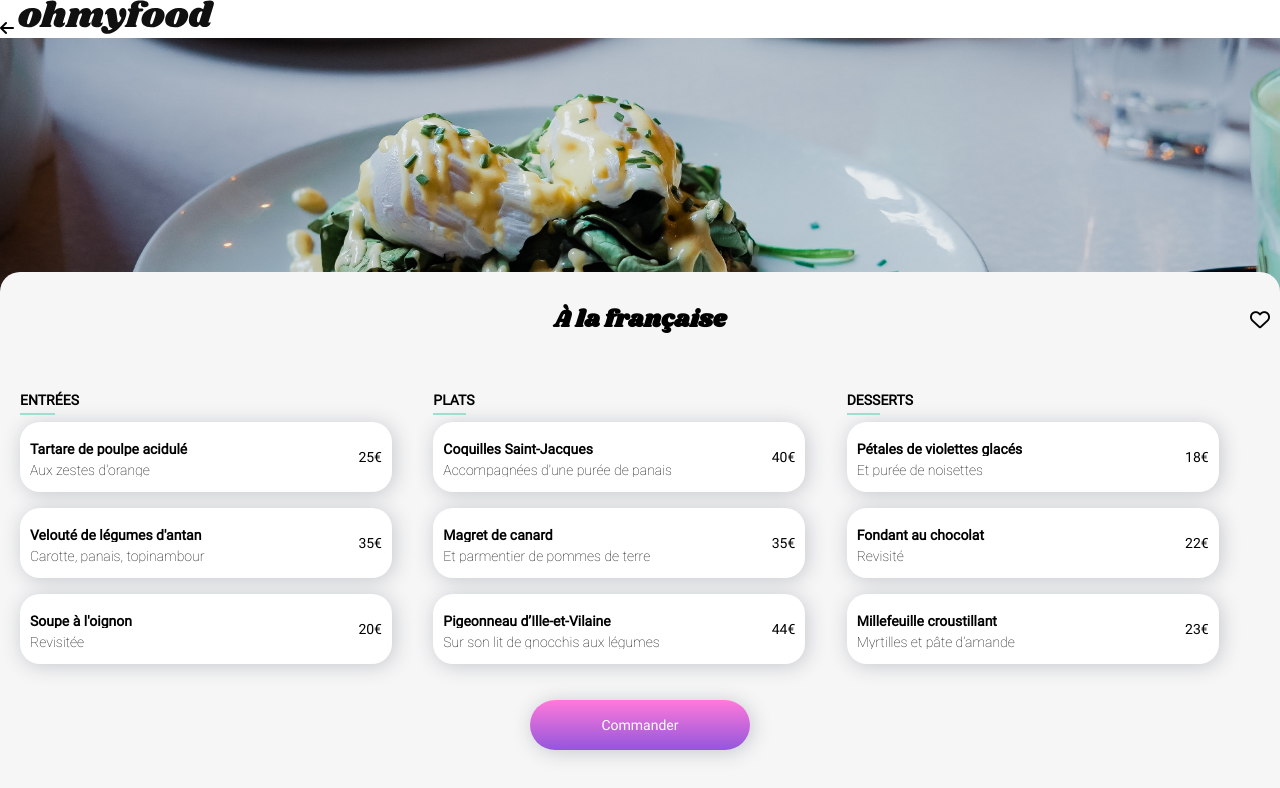
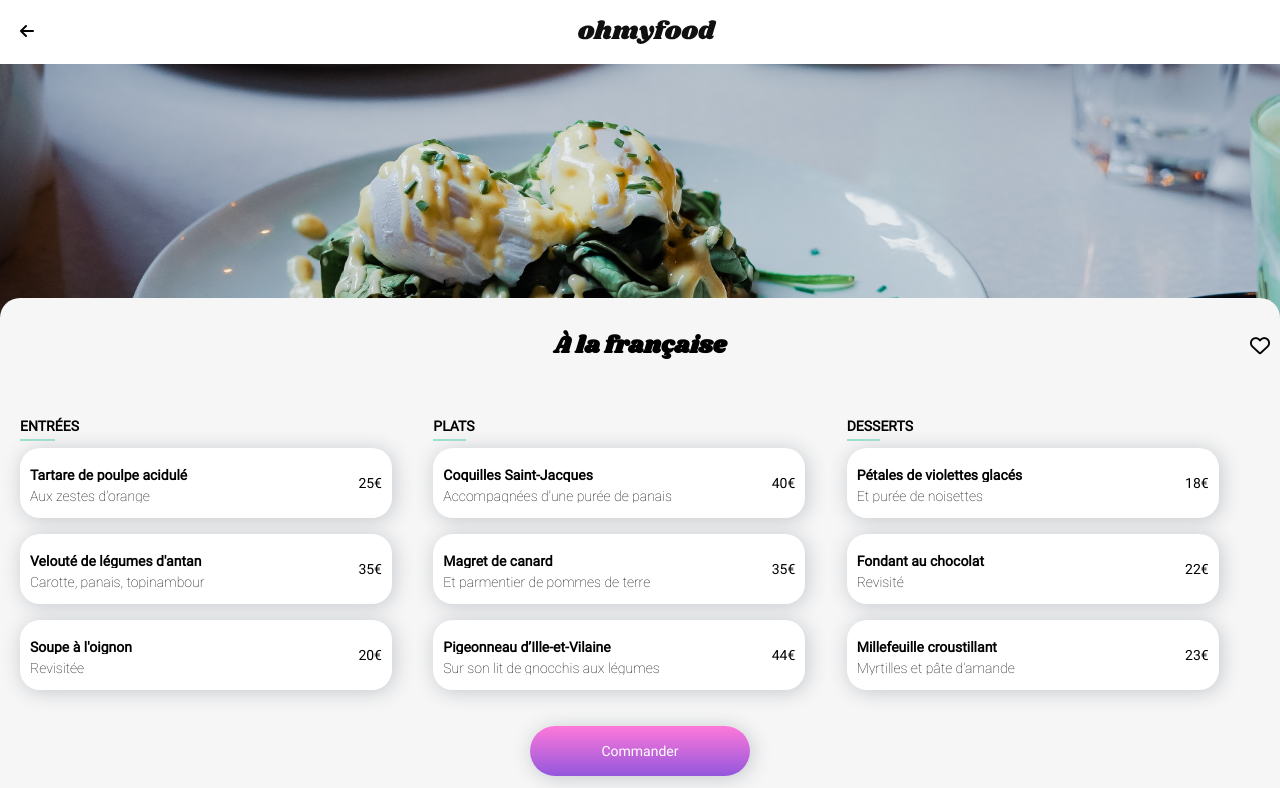
Before and after one commit to AmandineSis/AmandineSismondi_3_10062021, a website: page ALaFrancaise.html in a window 1280 px wide. Shown: the top 788 px of the page. Drawn offline with Linux system fonts and the light colour scheme.

Commit message:
header changed on all pages

```diff
--- a/ALaFrancaise.html
+++ b/ALaFrancaise.html
@@ -11,9 +11,9 @@
 
 
     <body>
-        <header>
+        <header class="header">
             <a id="top" href="index.html" class="Accueil"><i class="fas fa-arrow-left"></i></a>
-            <img class="logo" src="public/css/images/logo/ohmyfood@2x.svg" alt="logo">
+            <img class="header__logo logo" src="public/css/images/logo/ohmyfood@2x.svg" alt="logo">
         </header>
 
         <main>
```
Also changed, not shown: LaNoteEnchantee.html (+2 -2 lines), LaPaletteDuGout.html (+3 -3 lines), LeDeliceDesSens.html (+3 -3 lines).
